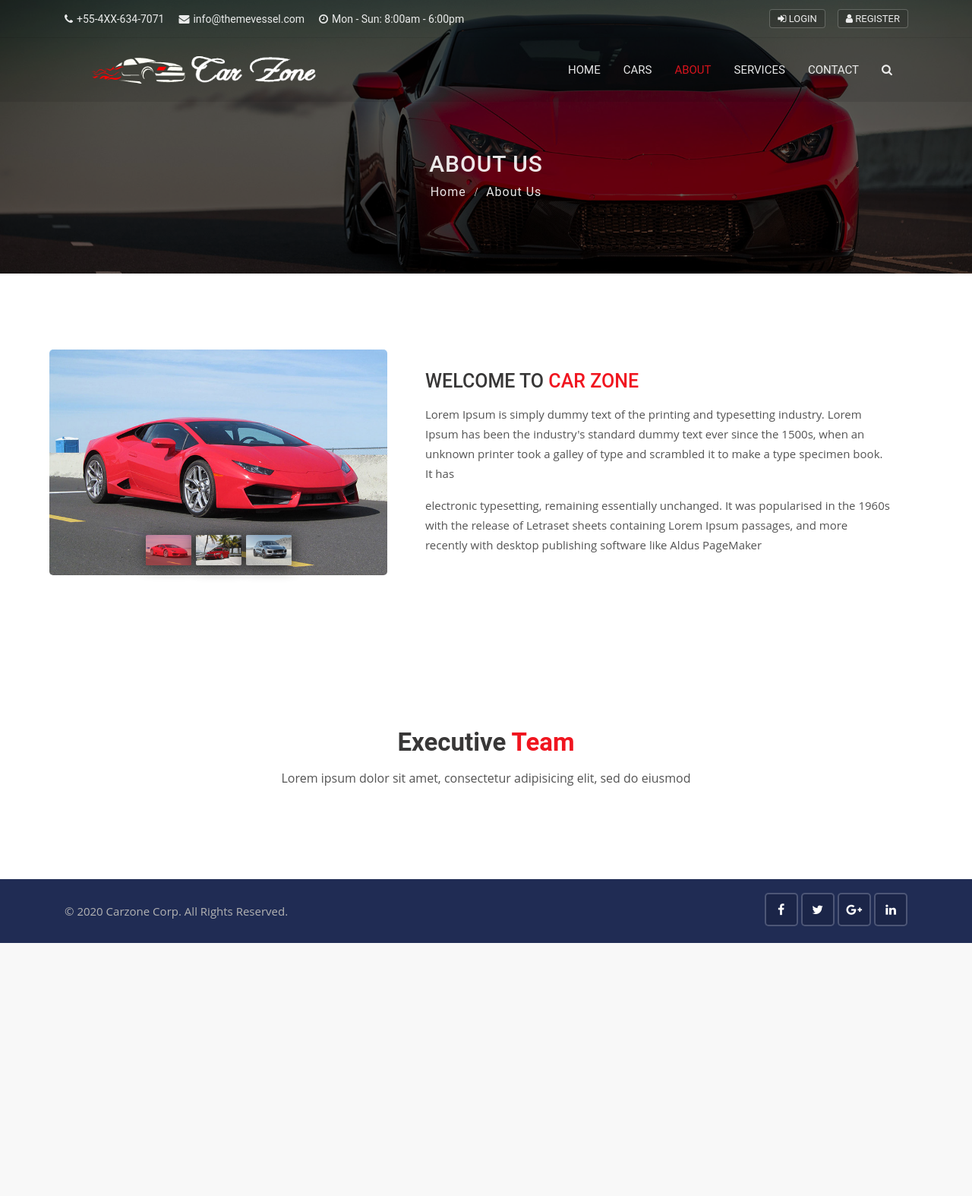
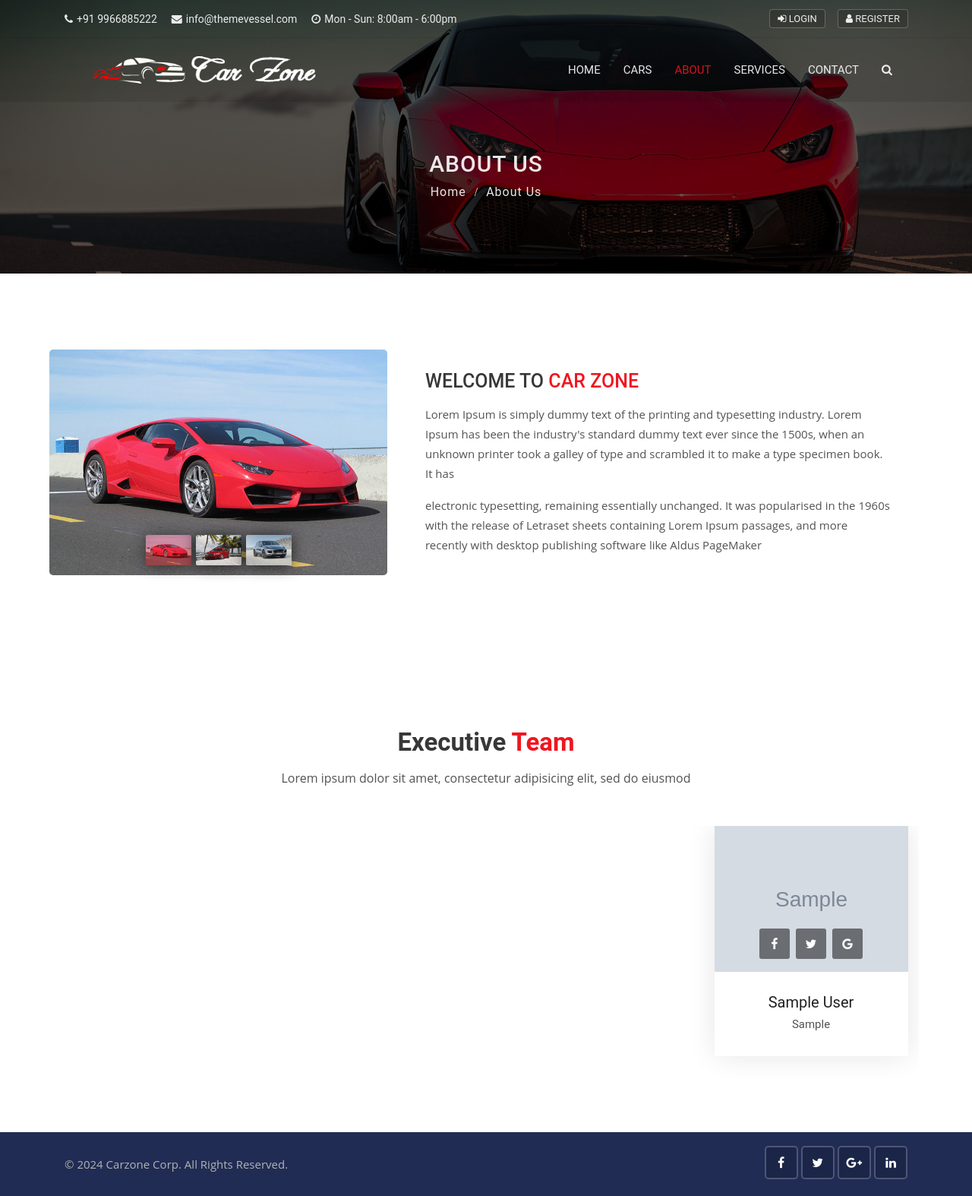
Before and after one commit to yogesh28600/carzone-project, a Django app: page /about/ in a window 1280 px wide. Shown: the whole page at 76% size. Before the commit the page ends 1241 px from the top, so only its background shows below. Run offline with Django 5.2, Linux system fonts and the light colour scheme; tables that the repository leaves empty hold one stand-in row (values such as "Sample post"); grey boxes marked "Sample" are stand-in pictures; some libraries are stand-ins or nearby versions.

Commit message:
Modified Header,Footer and Teams in About page

```diff
--- a/carzone/pages/views.py
+++ b/carzone/pages/views.py
@@ -10,7 +10,11 @@ def home(request):
     return render(request,'pages/home.html',data)
 
 def about(request):
-    return render(request,'pages/about.html')
+    teams = Team.objects.all()
+    data = {
+        'teams' : teams
+    }
+    return render(request,'pages/about.html',data)
 
 def services(request):
     return render(request,'pages/services.html')
--- a/carzone/templates/includes/footer.html
+++ b/carzone/templates/includes/footer.html
@@ -5,7 +5,7 @@
         <div class="container">
             <div class="row">
                 <div class="col-lg-8">
-                    <p class="copy">© 2020 <a href="#">Carzone Corp.</a> All Rights Reserved.</p>
+                    <p class="copy">© {% now 'Y' %} <a href="#">Carzone Corp.</a> All Rights Reserved.</p>
                 </div>
                 <div class="col-lg-4">
                     <div class="social-list-2">
--- a/carzone/templates/includes/top.html
+++ b/carzone/templates/includes/top.html
@@ -4,7 +4,7 @@
         <div class="row">
             <div class="col-lg-8 col-md-8 col-sm-7">
                 <div class="list-inline">
-                    <a href="tel:+55-4XX-634-7071"><i class="fa fa-phone"></i>+55-4XX-634-7071</a>
+                    <a href="tel:+91-9966885222"><i class="fa fa-phone"></i>+91 9966885222</a>
                     <a href="tel:info@themevessel.com"><i class="fa fa-envelope"></i>info@themevessel.com</a>
                     <a href="tel:info@themevessel.com"><i class="fa fa-clock-o"></i>Mon - Sun: 8:00am - 6:00pm</a>
                 </div>
--- a/carzone/templates/pages/about.html
+++ b/carzone/templates/pages/about.html
@@ -7,7 +7,7 @@
         <div class="breadcrumb-areas">
             <h1>About Us</h1>
             <ul class="breadcrumbs">
-                <li><a href="index.html">Home</a></li>
+                <li><a href="{% url 'home' %}">Home</a></li>
                 <li class="active">About Us</li>
             </ul>
         </div>
--- a/carzone/templates/pages/contact.html
+++ b/carzone/templates/pages/contact.html
@@ -6,7 +6,7 @@
         <div class="breadcrumb-areas">
             <h1>Contact Us</h1>
             <ul class="breadcrumbs">
-                <li><a href="index.html">Home</a></li>
+                <li><a href="{% url 'home' %}">Home</a></li>
                 <li class="active">Contact Us</li>
             </ul>
         </div>
--- a/carzone/templates/pages/services.html
+++ b/carzone/templates/pages/services.html
@@ -6,7 +6,7 @@
         <div class="breadcrumb-areas">
             <h1>Services</h1>
             <ul class="breadcrumbs">
-                <li><a href="index.html">Home</a></li>
+                <li><a href="{% url 'home' %}">Home</a></li>
                 <li class="active">Services</li>
             </ul>
         </div>
```
